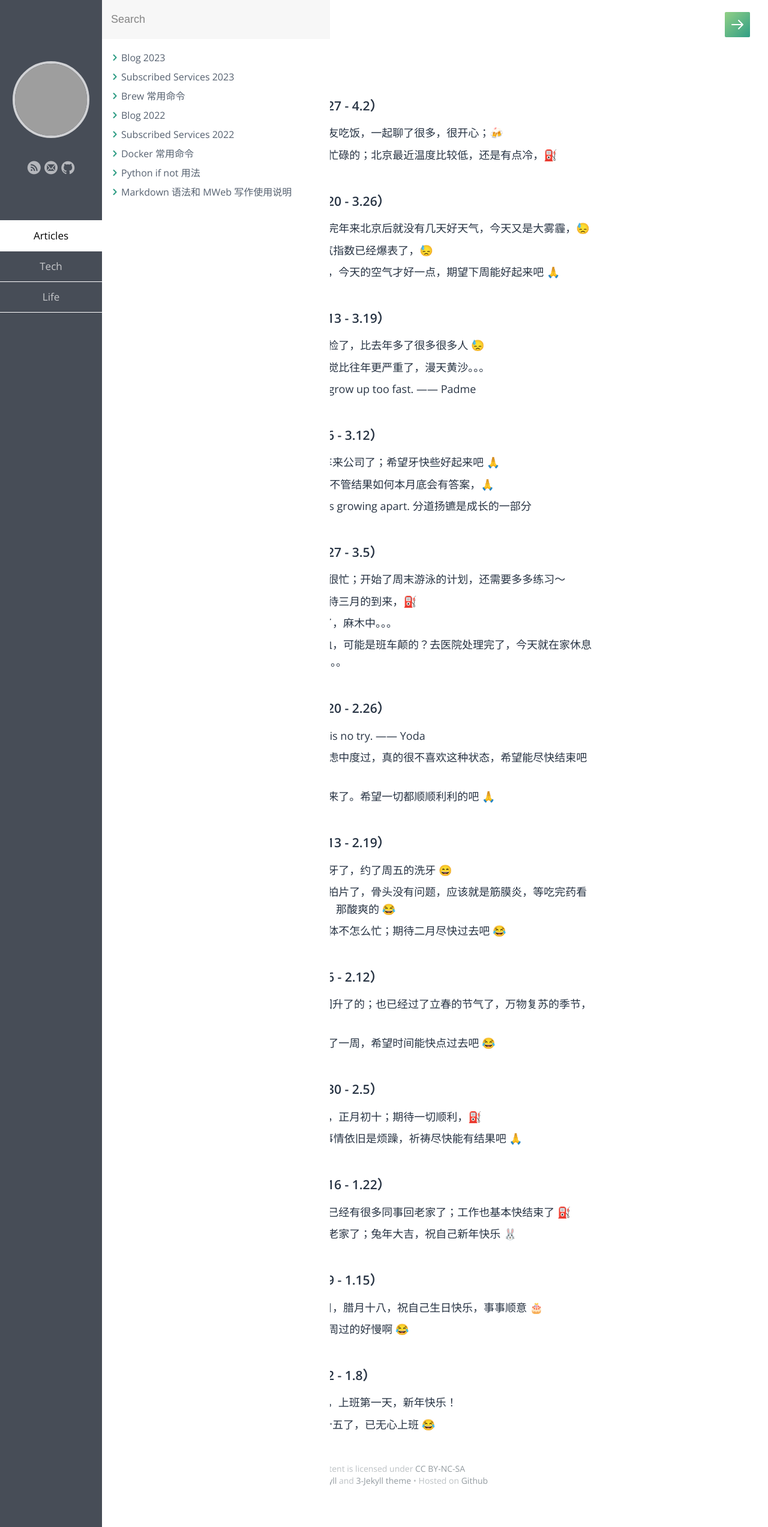
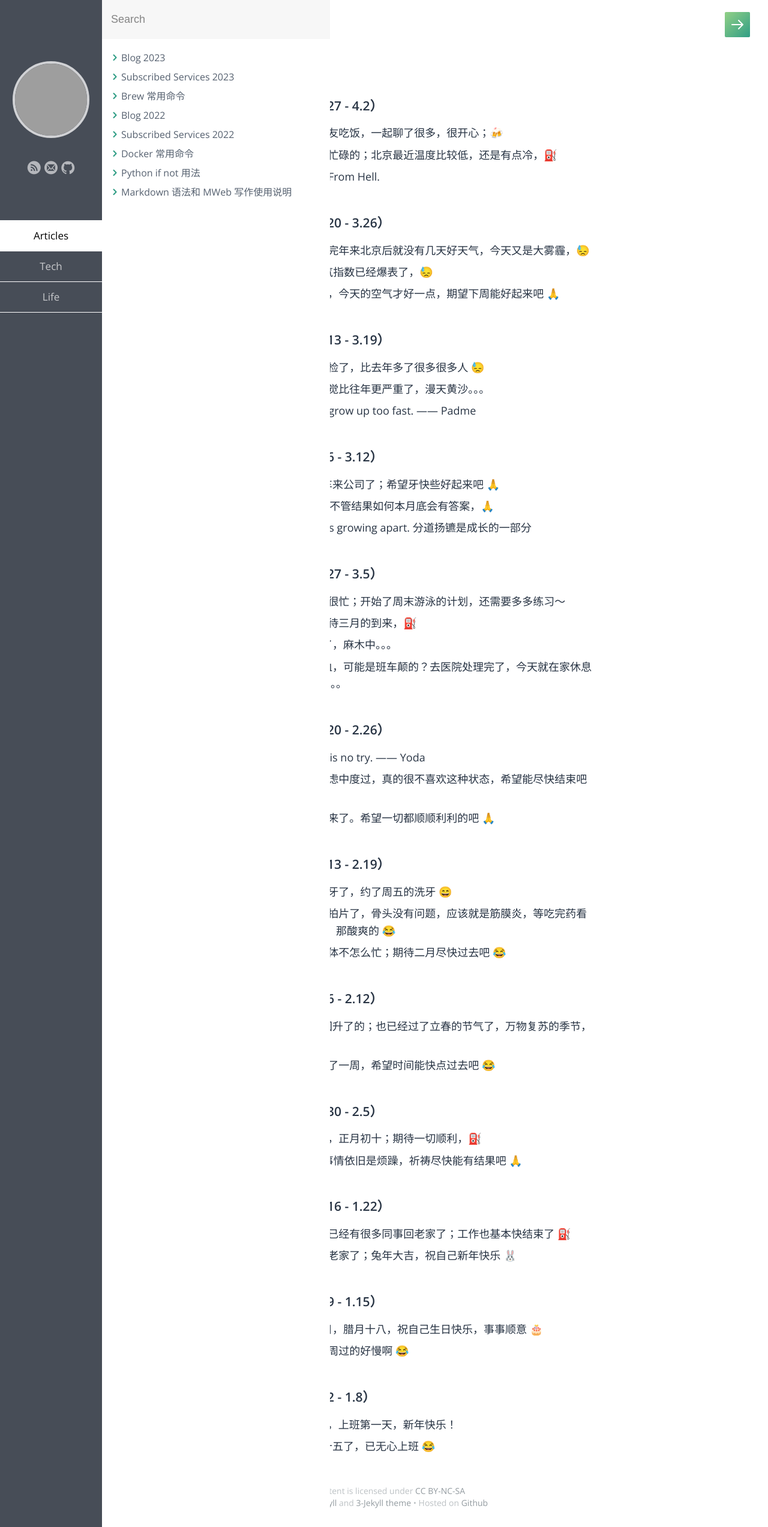
Before and after one commit to samxupeiran/samxupeiran.github.io, a Jekyll site: the page built from _posts/life/2023-01-03-my-blog.md, in a window 1280 px wide. Shown: the whole page at 60% size. Built offline with Jekyll 4.4.1, drawn with Linux system fonts in a browser that asks for light colours; some web fonts are replaced; grey boxes are pictures that could not be loaded.

Commit message:
feat: add weeekly blog 3.31

```diff
--- a/_posts/life/2023-01-03-my-blog.md
+++ b/_posts/life/2023-01-03-my-blog.md
@@ -9,6 +9,7 @@ tags: Blog
 - ### 2023 年 4 月 第 1 周（3.27 - 4.2）
      - 3.27 周日和几年不见的朋友吃饭，一起聊了很多，很开心；🍻
      - 3.28 这周工作看着还有些忙碌的；北京最近温度比较低，还是有点冷，⛽️
+     - 3.31 Victory - Two Steps From Hell.
 
 - ### 2023 年 3 月 第 4 周（3.20 - 3.26）
      - 3.20 周一，感觉今年从过完年来北京后就没有几天好天气，今天又是大雾霾，😓
```
